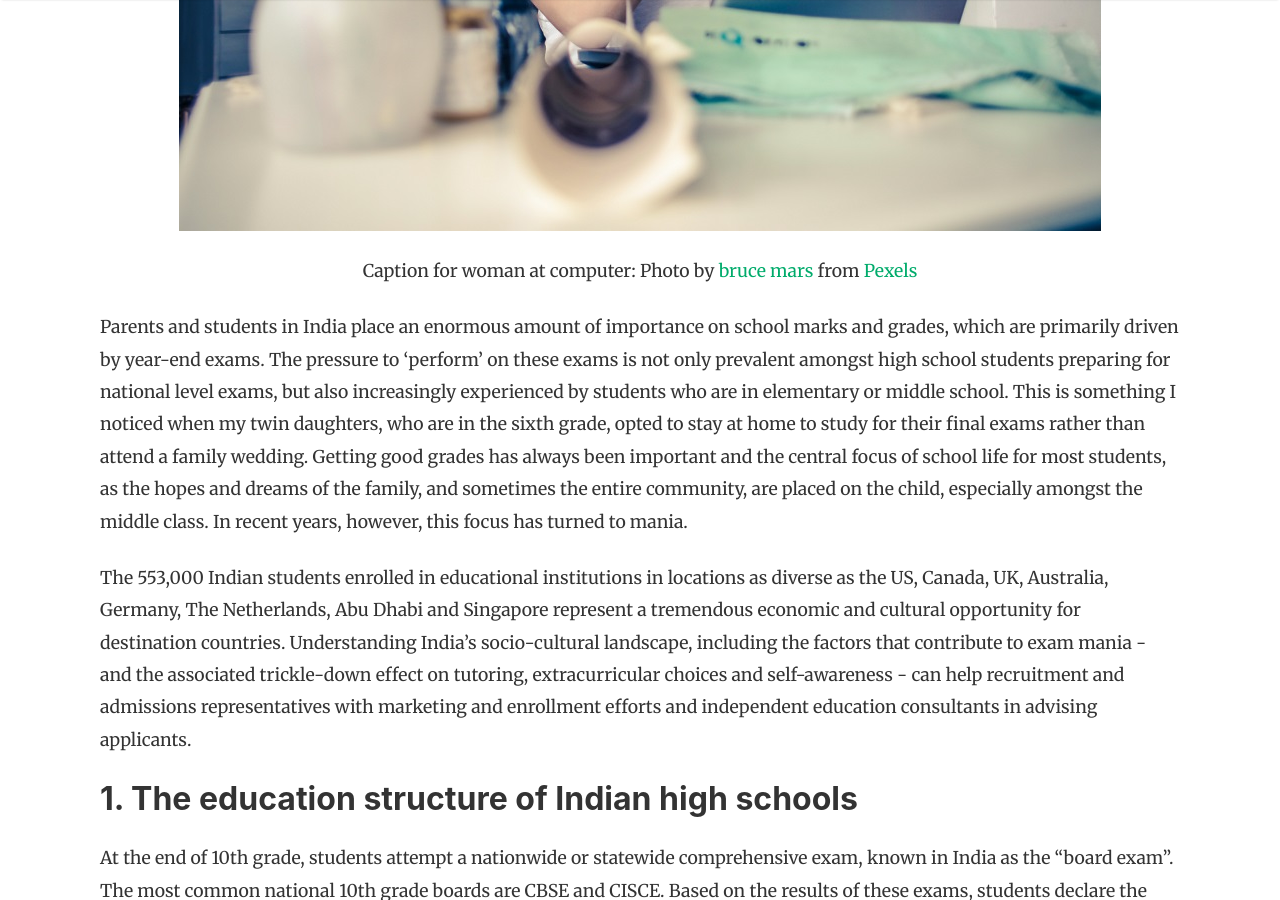
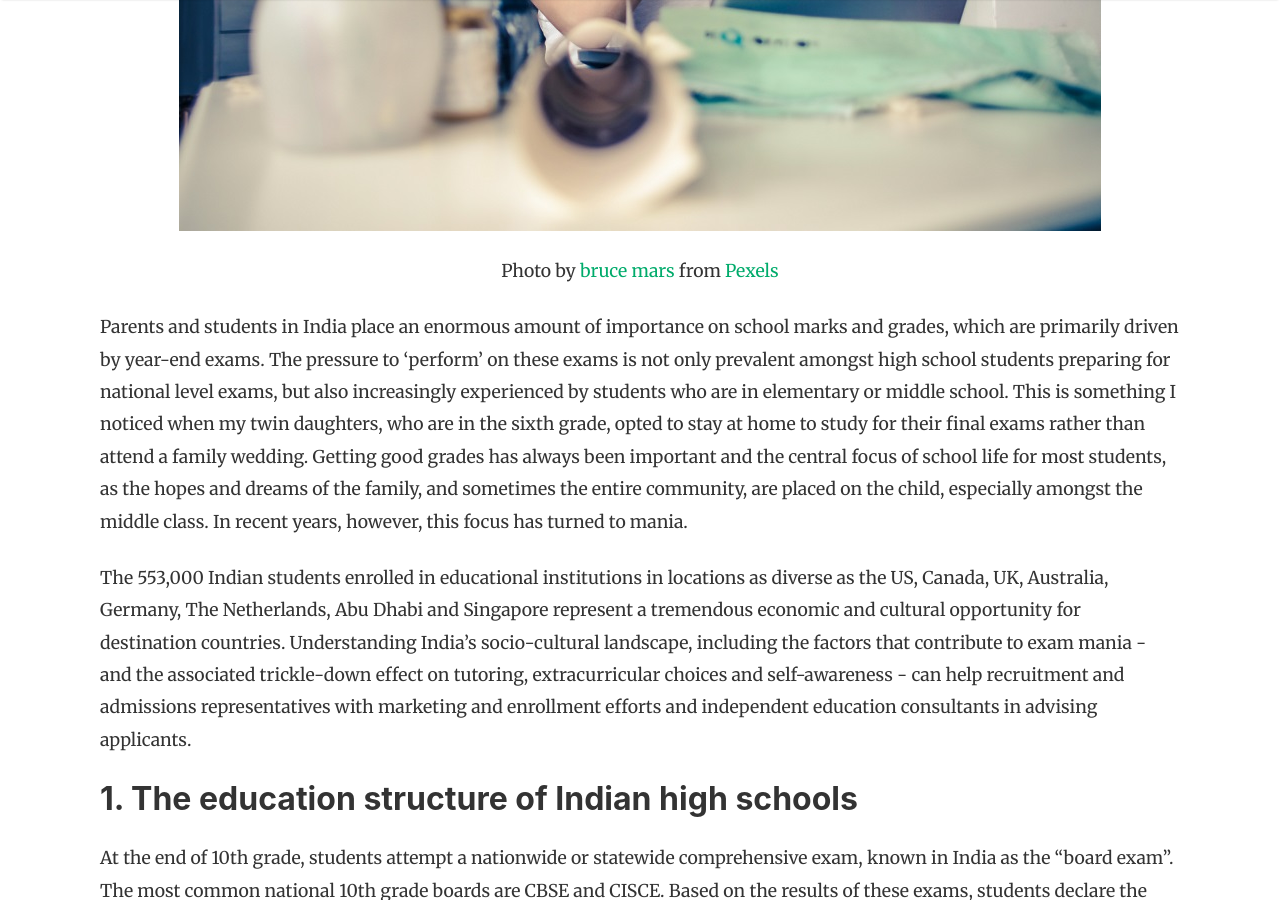
Before and after one commit to lore-blog/lore-blog.github.io, a Jekyll site: the page built from _posts/2019-07-01-decoding-exam-culture.md, in a window 1280 px wide and 900 px high, scrolled down 695 px. Built offline with Jekyll 4.4.1, drawn with Linux system fonts in a browser that asks for light colours; nearby versions of some CDN libraries.

Commit message:
Text change

```diff
--- a/_posts/2019-07-01-decoding-exam-culture.md
+++ b/_posts/2019-07-01-decoding-exam-culture.md
@@ -8,7 +8,7 @@ featured: false
 type: blog
 ---
 
-<span class="d-block text-center">Caption for woman at computer: Photo by [bruce mars](https://www.pexels.com/@olly?utm_content=attributionCopyText&utm_medium=referral&utm_source=pexels) from [Pexels](https://www.pexels.com/photo/photo-of-a-woman-thinking-941555/?utm_content=attributionCopyText&utm_medium=referral&utm_source=pexels)</span>
+<span class="d-block text-center">Photo by [bruce mars](https://www.pexels.com/@olly?utm_content=attributionCopyText&utm_medium=referral&utm_source=pexels) from [Pexels](https://www.pexels.com/photo/photo-of-a-woman-thinking-941555/?utm_content=attributionCopyText&utm_medium=referral&utm_source=pexels)</span>
 
 Parents and students in India place an enormous amount of importance on school marks and grades, which are primarily driven by year-end exams. The pressure to ‘perform’ on these exams is not only prevalent amongst high school students preparing for national level exams, but also increasingly experienced by students who are in elementary or middle school. This is something I noticed when my twin daughters, who are in the sixth grade, opted to stay at home to study for their final exams rather than attend a family wedding. Getting good grades has always been important and the central focus of school life for most students, as the hopes and dreams of the family, and sometimes the entire community, are placed on the child, especially amongst the middle class. In recent years, however, this focus has turned to mania.
 
```
